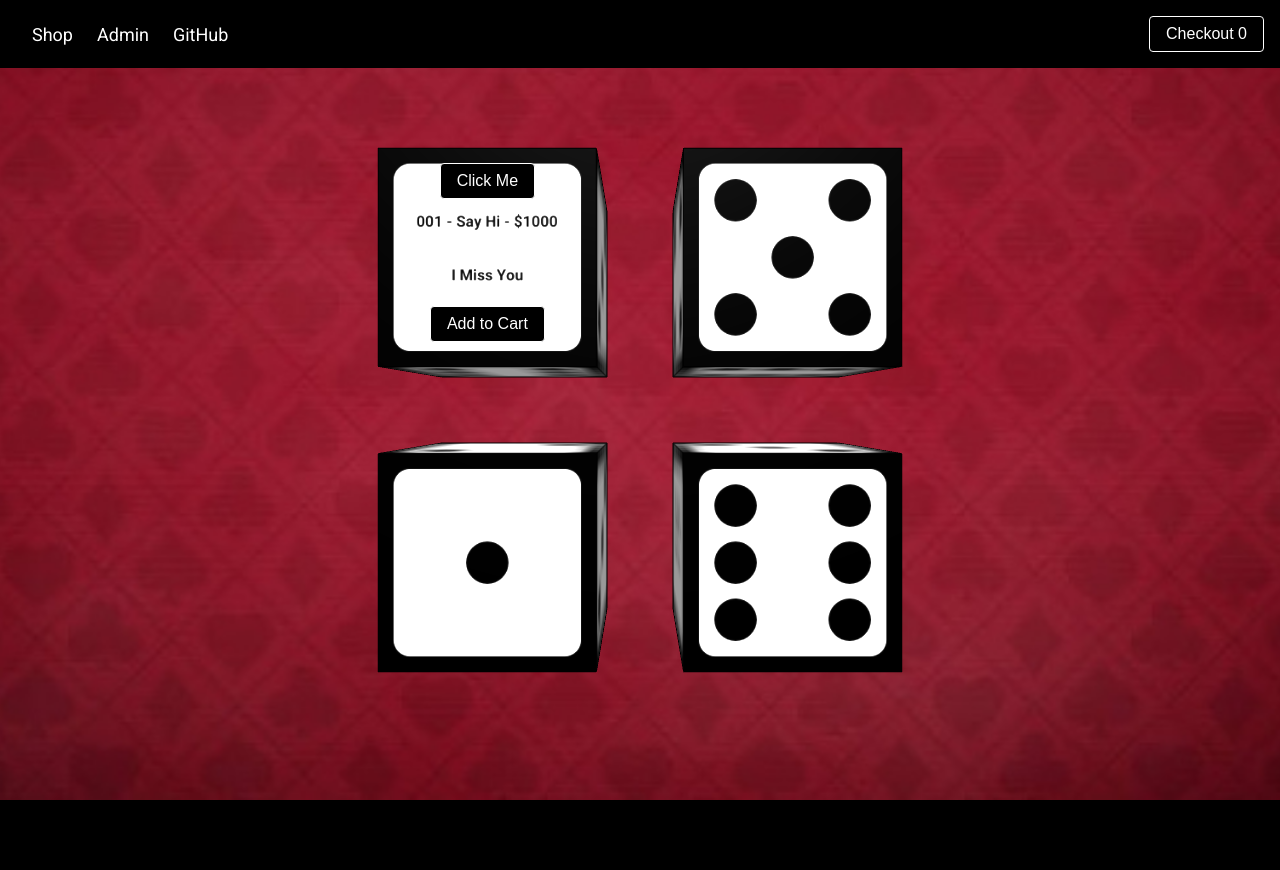
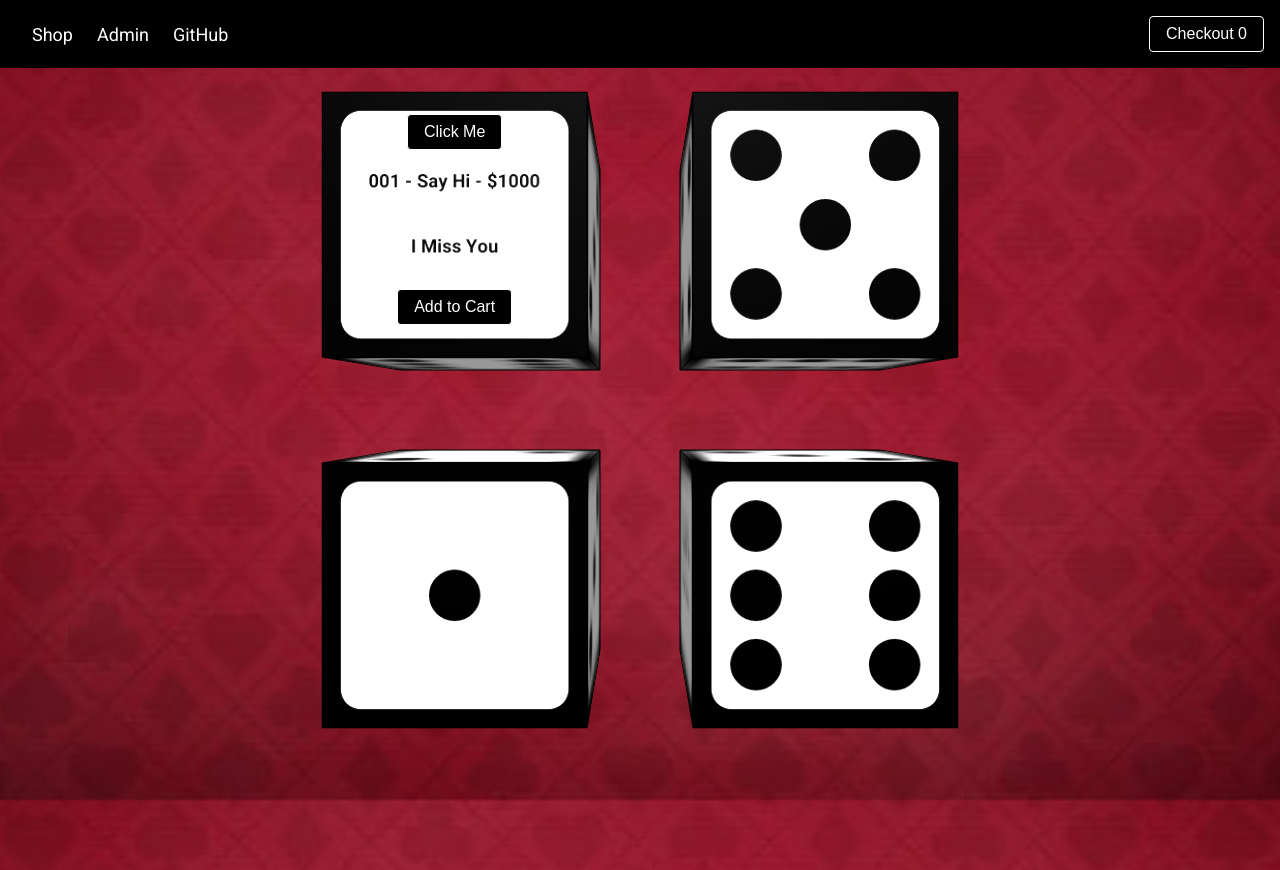
Before and after one commit to lucky-woody/stripe-demo, a Node server app: page /shop in a window 1280 px wide. Before the commit the page ends 800 px from the top, so only its background shows below. Run offline with Node 20, Linux system fonts and the light colour scheme; some libraries are stand-ins or nearby versions.

Commit message:
finished main ui of shop.

```diff
--- a/src/assets/css/style.css
+++ b/src/assets/css/style.css
@@ -1,6 +1,6 @@
 /* src/assets/css/style.css */
 
-/* Ensure body takes up the full viewport, with felt background */
+/* Ensure the body takes up full viewport, with felt background */
 html, body {
   height: 100%;
   margin: 0;
@@ -10,15 +10,14 @@ html, body {
 body {
   background: url("/assets/images/felt_image.jpg") no-repeat center center fixed;
   background-size: cover;
-  /* Ensure the entire site uses Roboto by default */
+  /* entire site uses Roboto */
   font-family: 'Roboto', sans-serif;
-  /* If you generally want white text, or change as needed */
-  color: #fff; /* Generally using white text */
+  /* Default text color */
+  color: #fff;
 }
 
-/* Top Bar (Header) */
+/* Top Bar Styles */
 .top-bar {
-  /* black bar */
   background-color: #000;
   color: #fff;
   display: flex;
@@ -45,6 +44,7 @@ body {
   margin-right: 3rem;
 }
 
+/* Nav links: Shop, Admin, GitHub */
 .nav-link {
   font-size: 18px;
   color: #fff;
@@ -53,6 +53,7 @@ body {
   margin-right: 1.5rem;
 }
 
+/* Checkout button on the right */
 .checkout-btn {
   font-size: 16px;
   background: #000;
@@ -69,17 +70,19 @@ body {
 
 /* Main content is pushed below the fixed header */
 main {
-  padding-top: 70px;
+  margin-top: 70px;
   min-height: calc(100vh - 70px);
 }
 
-/* The dice container and canvas */
+/* Dice Container & Canvas */
 #diceContainer {
   position: relative;
   width: 80%;
   max-width: 1280px;
-  height: 70vh;
-  margin: 60px auto;
+  /* Large min-height keeps scale of dice*/
+  min-height: 85vh;
+
+  margin: 70px auto 0;
   background: transparent;
 }
 
@@ -90,7 +93,7 @@ main {
   background: transparent;
 }
 
-/* 5) Dice Buttons (Add to Cart, Click Me) */
+/* Dice Buttons (Add to Cart, Click Me) */
 .dice-button {
   position: absolute;
   display: none;
```
